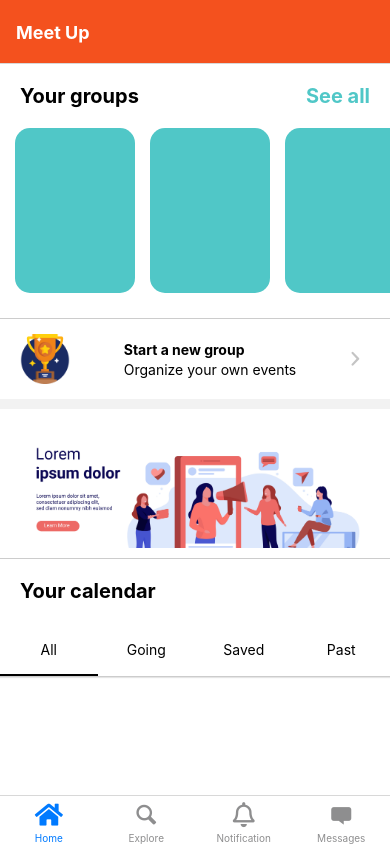
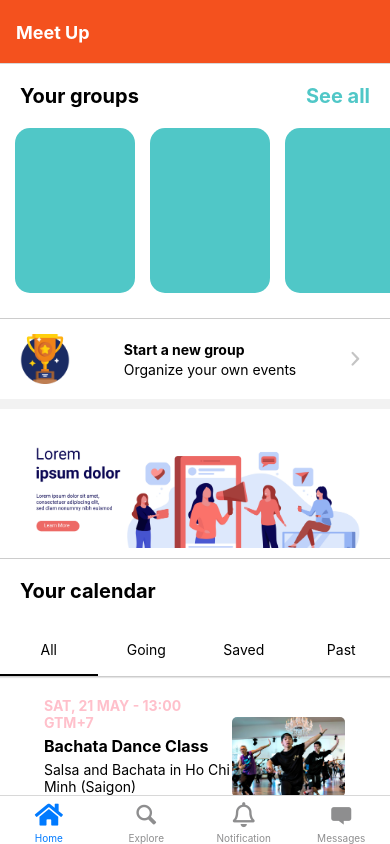
Before and after one commit to HoQuangLinh/meet-up-social, a React Native app: screen /Home in a window 390 px wide. Built offline with nearby package versions, Linux system fonts and the light colour scheme.

Commit message:
UI-CartCalendar-tabhome-

```diff
--- /dev/null
+++ b/src/components/eventCard.js
@@ -0,0 +1,76 @@
+import React from 'react'
+import { StyleSheet, Text, View, StatusBar,Image, TouchableHighlight, TouchableOpacity } from 'react-native'
+import Icon from 'react-native-vector-icons/FontAwesome';
+
+const EventCard = () => {
+    return(
+        <TouchableOpacity style={styles.cardContainer}>
+            <View style={styles.containerCardCalendar} >
+                <View style={styles.containerInfo}>
+                    <Text style={styles.TextTime}>SAT, 21 MAY - 13:00 GTM+7</Text>
+                    <Text style={styles.TextName}>Bachata Dance Class</Text>
+                    <Text>Salsa and Bachata in Ho Chi Minh (Saigon)</Text>
+                </View>
+                <View style={styles.containerImageGroup}>
+                    <Image style={styles.ImageGroup} source={require('../../assets/imageGroup.jpeg')} />
+                </View>
+            </View>
+            <View style={styles.containerButton} >
+                <Text style={styles.TextAttend}> 3 going</Text>
+                <TouchableOpacity style={[{paddingRight: 5}]}>
+                    <Icon name='star-o' size={20}  />
+                </TouchableOpacity>
+            </View>
+        </TouchableOpacity>
+
+    );
+};
+
+const styles=StyleSheet.create({
+    cardContainer:{
+        width: '90%',
+        borderBottomWidth: 1,
+        borderBottomColor: '#ccc',
+        backgroundColor: 'white',
+        alignItems: 'center'
+    },
+    containerCardCalendar:{
+        flexDirection:'row',
+    },
+    containerInfo:{
+        flex: 3,
+        paddingTop: 20,
+    },
+    TextTime:{
+        color: 'pink',
+        fontWeight: 'bold',
+    },
+    TextName:{
+        fontWeight: 'bold',
+        fontSize: 16,
+        lineHeight: 30
+    },
+    containerImageGroup:{
+        flex: 1.5,
+        paddingRight: 20,
+        marginTop: 40
+    },
+    ImageGroup:{
+        width: '120%',
+        height: 80,
+        borderRadius: 5
+    },
+    containerButton:{
+        width: '100%',
+        paddingTop: 10,
+        paddingBottom: 10,
+        flexDirection: 'row',
+        justifyContent: 'space-between',
+
+    },
+    TextAttend:{
+        color: '#c4c4c4'
+    }
+})
+
+export default EventCard;
--- a/src/components/groupCard.js
+++ b/src/components/groupCard.js
@@ -1,11 +1,11 @@
 import React from 'react'
-import { StyleSheet, Text, View, StatusBar } from 'react-native'
+import { StyleSheet, Text, View, StatusBar,TouchableHighlight, TouchableOpacity  } from 'react-native'
 
 const GroupCard = () => {
     return(
-        <View style={styles.cardContainer}>
+        <TouchableOpacity style={styles.cardContainer}>
 
-        </View>
+        </TouchableOpacity>
 
     );
 };
--- a/src/navigation/Tab.js
+++ b/src/navigation/Tab.js
@@ -14,12 +14,7 @@ const Tab = createBottomTabNavigator();
 const MyTab = () => {
     return (
         <NavigationContainer>
-        <Tab.Navigator
-          screenOptions={{
-            activeTintColor: 'red',
-            inactiveTintColor: 'black',
-          }}
-        >
+        <Tab.Navigator>
           <Tab.Screen
             name='Home'
             component={Home}
--- a/src/navigation/TabViewHome.js
+++ b/src/navigation/TabViewHome.js
@@ -1,11 +1,16 @@
 import * as React from 'react';
 import { View, StyleSheet, Dimensions, StatusBar, Text } from 'react-native';
 import { TabView, SceneMap } from 'react-native-tab-view';
-
 import { TabBar } from 'react-native-tab-view';
 
+import EventCard from '../components/eventCard';
 const FirstRoute = () => (
-  <View style={[styles.scene, { backgroundColor: 'white' }]} />
+  <View style={[styles.scene, {alignItems: 'center'}]}>
+    <EventCard />
+    <EventCard />
+
+  </View>
+
 );
 
 const SecondRoute = () => (
--- a/src/screens/home.js
+++ b/src/screens/home.js
@@ -1,16 +1,19 @@
 import React from 'react'
 import { StatusBar } from 'expo-status-bar';
-import { StyleSheet, Text, View, ScrollView, Image, Button, TouchableHighlight, TouchableOpacity,} from 'react-native';
+import { StyleSheet, Text, View, ScrollView, Image, Button, TouchableHighlight, TouchableOpacity,Dimensions} from 'react-native';
 import Cart from '../components/groupCard'
 import Icon from 'react-native-vector-icons/Entypo';
 import TabViewHome from '../navigation/TabViewHome'
+let ScreenHeight = Dimensions.get("window").height;
 const Home = () => {
     return (
       <ScrollView>
         <View style={styles.containerGroup}>
           <View style={styles.headerTitle}>
             <Text style={styles.sectionTitle}>Your groups</Text>
-            <Text style={styles.buttonText}>See all</Text>
+            <TouchableOpacity>
+              <Text style={styles.buttonText}>See all</Text>
+            </TouchableOpacity>
           </View>
           <View>
             <ScrollView horizontal={true} style={styles.containerCart}>
@@ -36,10 +39,11 @@ const Home = () => {
           </View>
           <View>
             <Text style={styles.sectionTitle2}>Your calendar</Text>
-
           </View>
           <TabViewHome />
         </View>
+
+
       </ScrollView>
 
     );
@@ -48,7 +52,7 @@ const Home = () => {
 
 const styles = StyleSheet.create({
   containerGroup:{
-    backgroundColor:'white'
+    backgroundColor:'white',
   },
   headerTitle:{
     flexDirection: 'row',
@@ -90,7 +94,7 @@ const styles = StyleSheet.create({
   containerCalendar:{
     backgroundColor: 'white',
     marginTop: 10,
-    height: 500
+    height: ScreenHeight
   },
   banner:{
       borderBottomColor: '#ccc',
```
Also changed, not shown: assets/imageGroup.jpeg (added).
